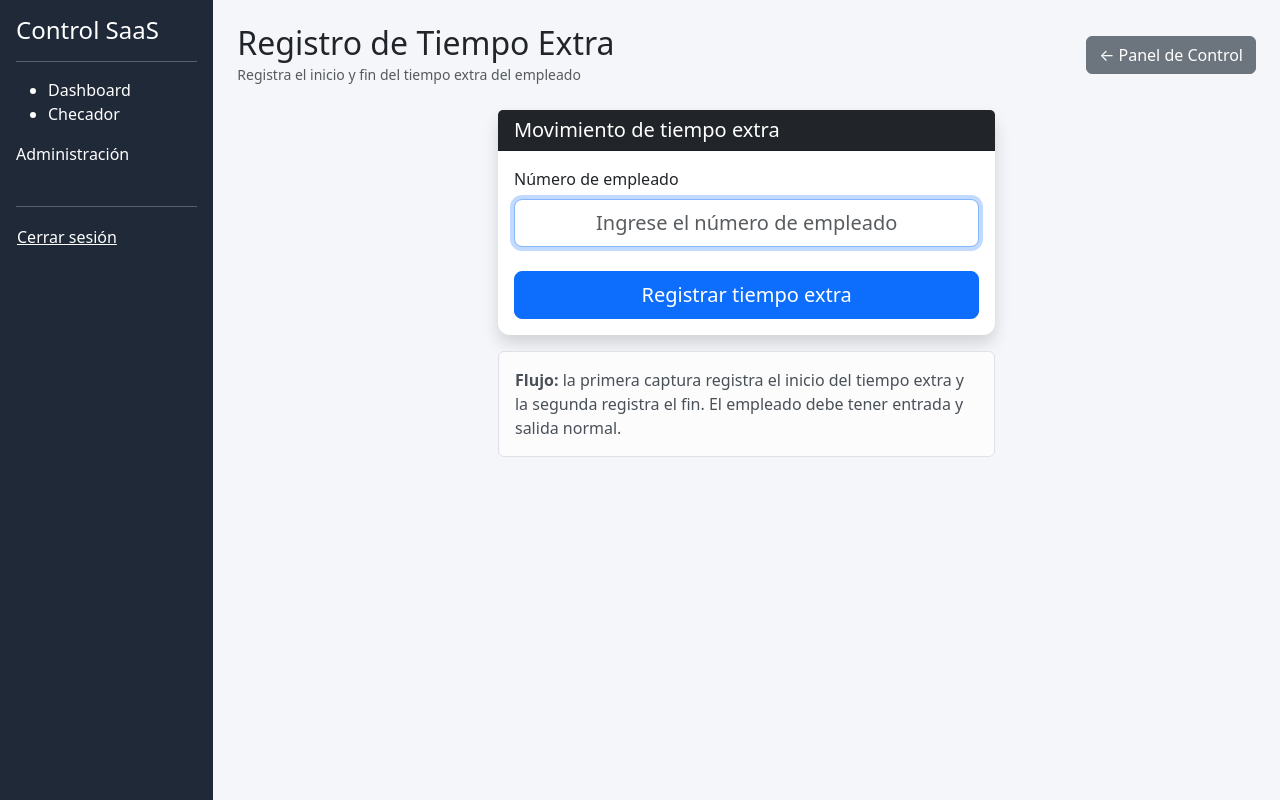
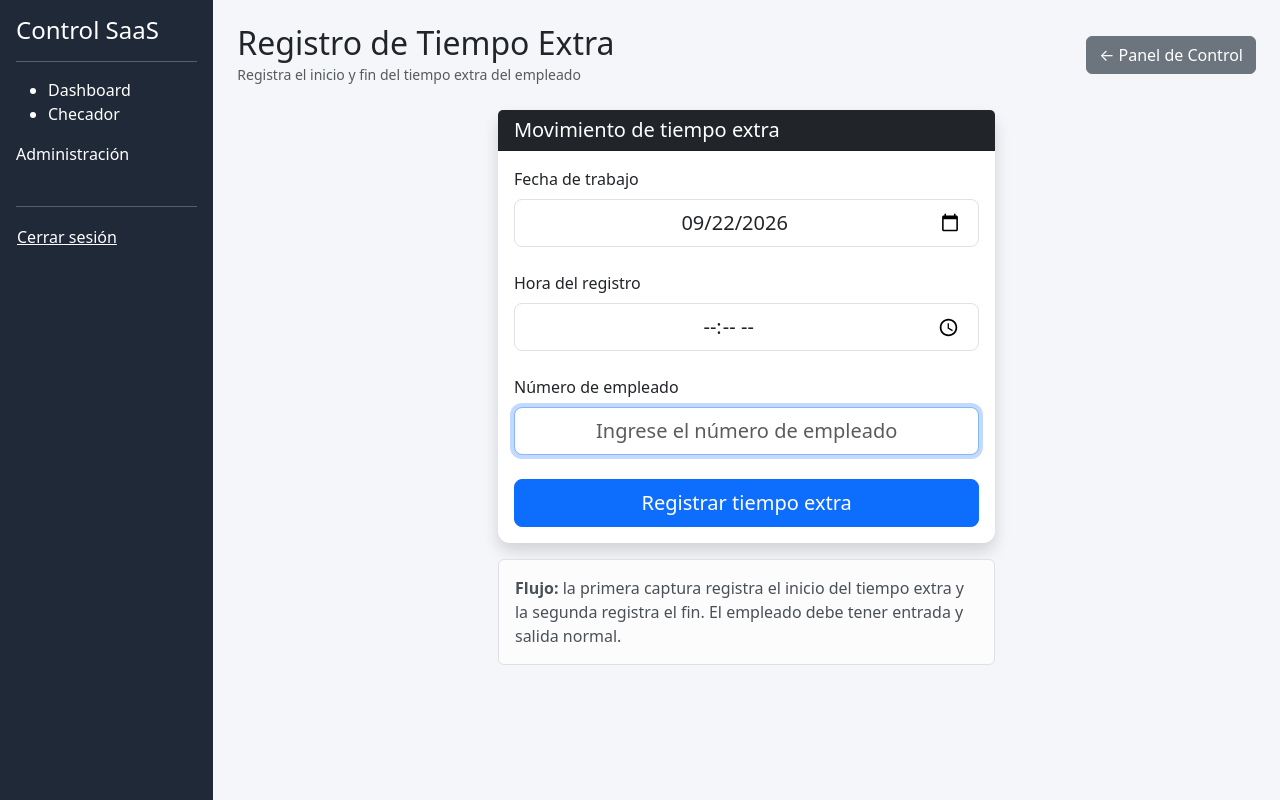
Before and after one commit to jenarod44-ship-it/control_saas_v1, a Django app: template asistencia/templates/asistencia/tiempo_extra.html in a window 1280 px wide. Shown: the part 50-850 px from the top of the page. Run offline with Django 5.2, Linux system fonts and the light colour scheme; the template is opened without the code that fills it, so the values that code supplies are empty; parts of the project's set-up code (start-up, migrations or seed data) failed here and were passed over.

Commit message:
Corregir formulario flexible de tiempo extra en produccion

```diff
--- a/asistencia/templates/asistencia/tiempo_extra.html
+++ b/asistencia/templates/asistencia/tiempo_extra.html
@@ -33,6 +33,35 @@
 
                 <form method="post">
                     {% csrf_token %}
+
+                    <div class="mb-4">
+                        <label for="fecha" class="form-label">
+                            Fecha de trabajo
+                        </label>
+
+                        <input
+                            type="date"
+                            name="fecha"
+                            id="fecha"
+                            class="form-control form-control-lg text-center"
+                            value="{% now 'Y-m-d' %}"
+                            required
+                        >
+                    </div>
+
+                    <div class="mb-4">
+                        <label for="hora" class="form-label">
+                            Hora del registro
+                        </label>
+
+                        <input
+                            type="time"
+                            name="hora"
+                            id="hora"
+                            class="form-control form-control-lg text-center"
+                            required
+                        >
+                    </div>
 
                     <div class="mb-4">
                         <label for="numero_empleado" class="form-label">
```
